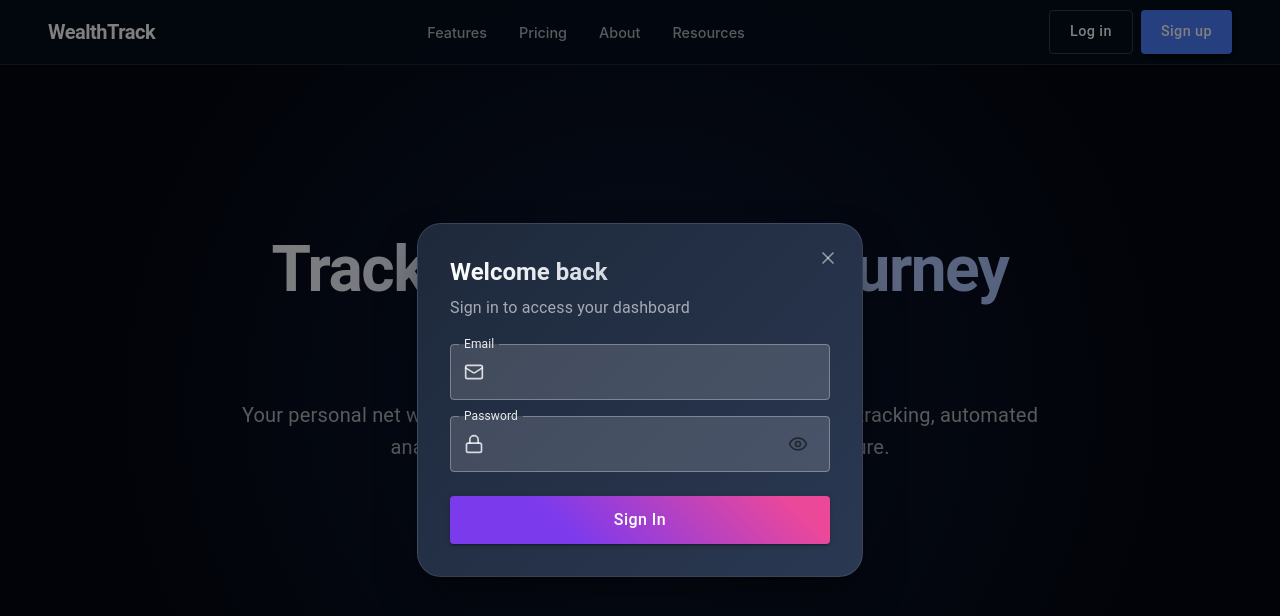
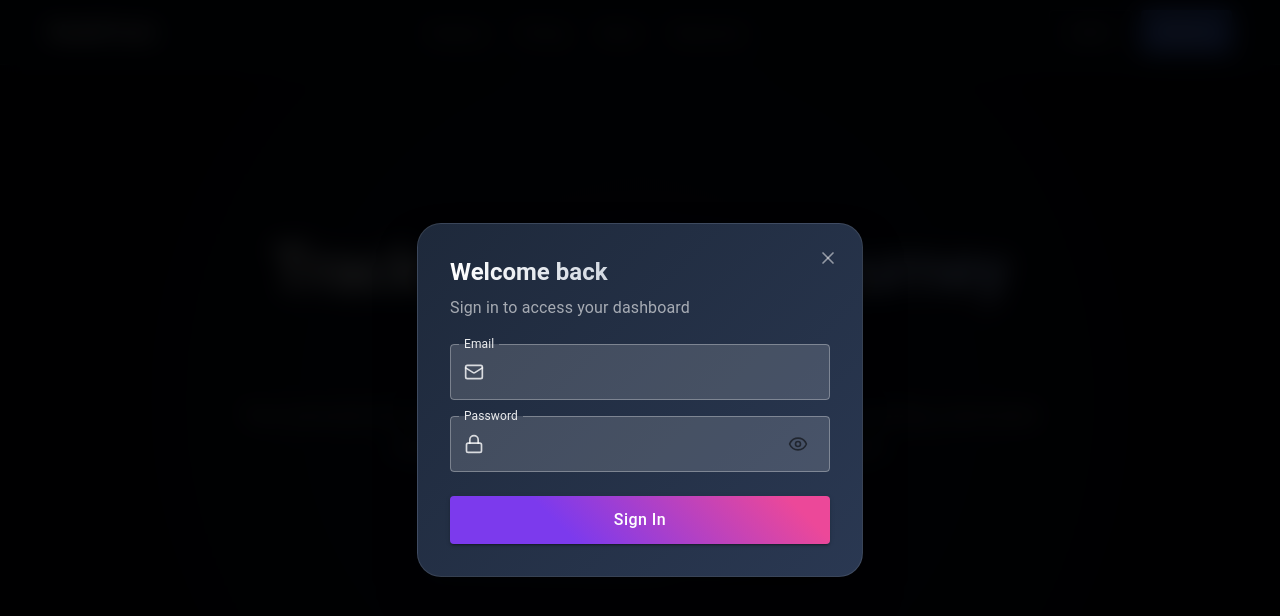
Before and after one commit to rohannerd/NetworthTracker, a React (Create React App) app: page / in a window 1280 px wide. Both pictures are taken after a click on the button "Log in". Shown: the top 616 px of the page. Built offline with nearby package versions, Linux system fonts and the light colour scheme; no server answers.

Commit message:
Navigation fix
fixed navigation

```diff
--- a/src/Components/Auth/Login.js
+++ b/src/Components/Auth/Login.js
@@ -1,3 +1,4 @@
+// src/Components/Auth/Login.js
 import React, { useState } from 'react';
 import {
   Dialog,
@@ -13,7 +14,7 @@ import {
 import { Mail, Lock, Eye, EyeOff, X } from 'lucide-react';
 import { motion } from 'framer-motion';
 import { useAuth } from '../AuthContext';
-import { authModalStyles } from '../../theme/authModalStyles.js'; // Corrected path
+import { authModalStyles } from '../../theme/authModalStyles.js';
 
 export default function Login({ isOpen, onClose, onToggleAuth }) {
   const { login } = useAuth();
@@ -29,6 +30,7 @@ export default function Login({ isOpen, onClose, onToggleAuth }) {
     setError('');
     try {
       await login(email, password);
+      onClose(); // Close modal after successful login (navigation handled by AuthContext)
     } catch (error) {
       setError('Invalid email or password');
       console.error('Login failed:', error);
--- a/src/Components/Auth/Register.js
+++ b/src/Components/Auth/Register.js
@@ -1,3 +1,4 @@
+// src/Components/Auth/Register.js
 import React, { useState } from 'react';
 import {
   Box,
@@ -9,8 +10,7 @@ import {
   CircularProgress,
 } from '@mui/material';
 import { useAuth } from '../AuthContext';
-import { useNavigate } from 'react-router-dom';
-import { authModalStyles } from '../../theme/authModalStyles.js'; // Corrected path
+import { authModalStyles } from '../../theme/authModalStyles.js';
 
 export default function Register({ onToggleAuth }) {
   const [email, setEmail] = useState('');
@@ -19,7 +19,6 @@ export default function Register({ onToggleAuth }) {
   const [error, setError] = useState('');
   const [loading, setLoading] = useState(false);
   const { signup } = useAuth();
-  const navigate = useNavigate();
 
   async function handleSubmit(e) {
     e.preventDefault();
@@ -41,8 +40,7 @@ export default function Register({ onToggleAuth }) {
       console.log('Initiating signup with:', { email, password });
       const user = await signup(email, password);
       console.log('Signup completed for user:', user.uid);
-      console.log('Navigating to /onboarding');
-      navigate('/onboarding');
+      // Navigation is handled by AuthContext after signup
     } catch (error) {
       console.error('Registration error:', error.code, error.message);
       setError(
--- a/src/Components/AuthContext.js
+++ b/src/Components/AuthContext.js
@@ -1,3 +1,4 @@
+// src/Components/AuthContext.js
 import React, { createContext, useContext, useState, useEffect } from 'react';
 import { useNavigate } from 'react-router-dom';
 import {
@@ -6,7 +7,7 @@ import {
   signOut,
   onAuthStateChanged
 } from 'firebase/auth';
-import { doc, setDoc } from 'firebase/firestore';
+import { doc, setDoc, collection, getDocs, query } from 'firebase/firestore';
 import { auth, db } from './Firebase';
 
 const AuthContext = createContext(null);
@@ -18,32 +19,40 @@ export function AuthProvider({ children }) {
   const [authMode, setAuthMode] = useState('login');
   const navigate = useNavigate();
 
-  const openAuthModal = (mode) => {
-    setAuthMode(mode);
-    setAuthModalOpen(true);
+  // Check if user has existing networth data
+  const checkExistingData = async (uid) => {
+    try {
+      const networthCollectionRef = collection(db, `users/${uid}/networthData`);
+      const q = query(networthCollectionRef);
+      const querySnapshot = await getDocs(q);
+      return !querySnapshot.empty; // Returns true if data exists
+    } catch (err) {
+      console.error('Error checking existing data:', err);
+      return false; // Default to false on error
+    }
   };
 
-  const closeAuthModal = () => {
-    setAuthModalOpen(false);
-  };
-
+  // Handle signup
   async function signup(email, password) {
-    console.log('signup function called with:', { email, password }); // Debug
+    console.log('signup function called with:', { email, password });
     try {
       const userCredential = await createUserWithEmailAndPassword(auth, email, password);
       const user = userCredential.user;
-      console.log('User created in Authentication:', user.uid); // Debug
+      console.log('User created in Authentication:', user.uid);
 
       try {
         const userDoc = doc(db, 'users', user.uid);
         const data = { email, createdAt: new Date().toISOString() };
-        console.log('Attempting to write to Firestore:', { path: userDoc.path, data }); // Debug
+        console.log('Attempting to write to Firestore:', { path: userDoc.path, data });
         await setDoc(userDoc, data);
-        console.log('Firestore write succeeded for user:', user.uid); // Debug
+        console.log('Firestore write succeeded for user:', user.uid);
       } catch (firestoreError) {
         console.error('Firestore write failed:', firestoreError.code, firestoreError.message);
       }
 
+      // Check for existing data and navigate
+      const hasData = await checkExistingData(user.uid);
+      navigate(hasData ? '/dashboard' : '/onboarding');
       return user;
     } catch (authError) {
       console.error('Authentication error:', authError.code, authError.message);
@@ -51,11 +60,16 @@ export function AuthProvider({ children }) {
     }
   }
 
+  // Handle login
   async function login(email, password) {
     try {
       const userCredential = await signInWithEmailAndPassword(auth, email, password);
-      setUser(userCredential.user);
-      navigate('/dashboard');
+      const user = userCredential.user;
+      setUser(user);
+
+      // Check for existing data and navigate
+      const hasData = await checkExistingData(user.uid);
+      navigate(hasData ? '/dashboard' : '/onboarding');
       closeAuthModal();
     } catch (error) {
       console.error('Login error:', error.code, error.message);
@@ -73,14 +87,31 @@ export function AuthProvider({ children }) {
     }
   }
 
+  // Handle auth state changes
   useEffect(() => {
-    const unsubscribe = onAuthStateChanged(auth, (user) => {
-      setUser(user);
+    const unsubscribe = onAuthStateChanged(auth, async (user) => {
+      if (user) {
+        setUser(user);
+        const hasData = await checkExistingData(user.uid);
+        navigate(hasData ? '/dashboard' : '/onboarding');
+      } else {
+        setUser(null);
+        navigate('/');
+      }
       setLoading(false);
     });
 
     return unsubscribe;
-  }, []);
+  }, [navigate]);
+
+  const openAuthModal = (mode) => {
+    setAuthMode(mode);
+    setAuthModalOpen(true);
+  };
+
+  const closeAuthModal = () => {
+    setAuthModalOpen(false);
+  };
 
   const value = {
     user,
--- a/src/Components/Landing.js
+++ b/src/Components/Landing.js
@@ -1,4 +1,5 @@
-import React, { useState } from 'react';
+// src/Components/Landing.js
+import React from 'react';
 import {
   AppBar,
   Box,
@@ -8,26 +9,27 @@ import {
   Dialog,
   Toolbar,
   DialogContent,
-  IconButton,
   Link
 } from '@mui/material';
 import { motion } from 'framer-motion';
-import { X } from 'lucide-react';
 import Login from './Auth/Login';
 import Register from './Auth/Register';
-import { useAuth } from '../Components/AuthContext'; // Updated import path
+import { useAuth } from '../Components/AuthContext';
 
 export default function Landing() {
-  const { openAuthModal } = useAuth();
+  const { openAuthModal, authModalOpen, authMode, closeAuthModal } = useAuth();
+  const navLinks = ['Features', 'Pricing', 'About', 'Resources'];
 
-  const navLinks = ['Features', 'Pricing', 'About', 'Resources'];
+  // Define onToggleAuth to switch between login and signup modes
+  const onToggleAuth = (mode) => {
+    openAuthModal(mode);
+  };
 
   return (
     <Box sx={{
       minHeight: '100vh',
-      background: '#030711' // Darker background for better contrast
+      background: '#030711'
     }}>
-      {/* Modern Navbar with Links */}
       <AppBar
         position="fixed"
         elevation={0}
@@ -45,7 +47,6 @@ export default function Landing() {
             WealthTrack
           </Typography>
 
-          {/* Navigation Links */}
           <Box sx={{
             display: { xs: 'none', md: 'flex' },
             gap: 4,
@@ -71,7 +72,6 @@ export default function Landing() {
             ))}
           </Box>
 
-          {/* Auth Buttons */}
           <Box sx={{ display: 'flex', gap: 1 }}>
             <Button
               variant="outlined"
@@ -115,7 +115,6 @@ export default function Landing() {
         </Toolbar>
       </AppBar>
 
-      {/* Hero Section */}
       <Box sx={{
         minHeight: '100vh',
         display: 'flex',
@@ -123,7 +122,6 @@ export default function Landing() {
         position: 'relative',
         overflow: 'hidden'
       }}>
-        {/* Background Gradient */}
         <Box sx={{
           position: 'absolute',
           top: 0,
@@ -219,6 +217,29 @@ export default function Landing() {
           </Box>
         </Container>
       </Box>
+
+      <Dialog
+        open={authModalOpen}
+        onClose={closeAuthModal}
+        maxWidth="xs"
+        fullWidth
+        slotProps={{
+          backdrop: {
+            sx: {
+              backgroundColor: 'rgba(0, 0, 0, 0.8)',
+              backdropFilter: 'blur(12px)',
+            },
+          },
+        }}
+      >
+        <DialogContent sx={{ p: 0 }}>
+          {authMode === 'login' ? (
+            <Login onToggleAuth={onToggleAuth} />
+          ) : (
+            <Register onToggleAuth={onToggleAuth} />
+          )}
+        </DialogContent>
+      </Dialog>
     </Box>
   );
 }
```
